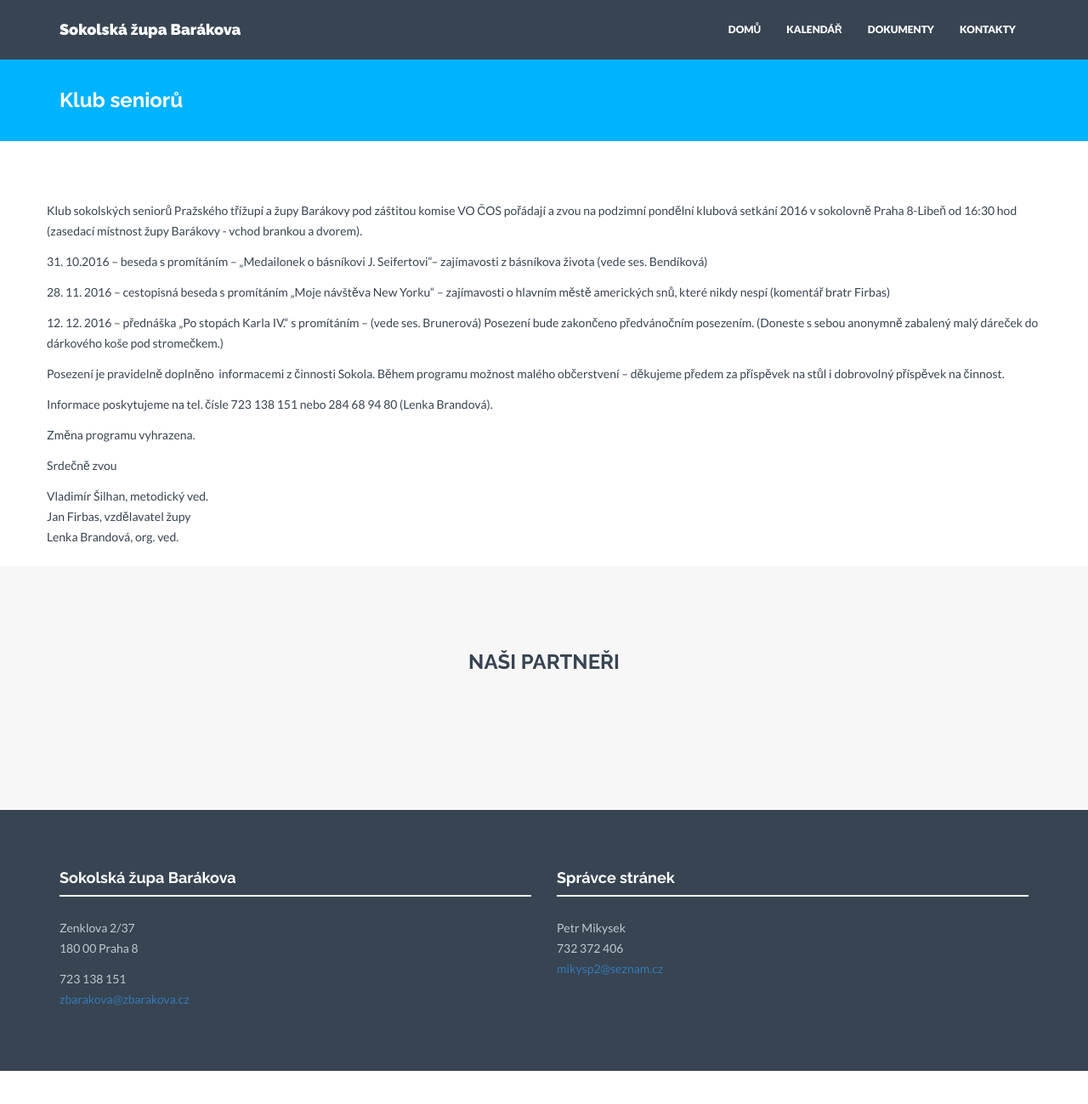
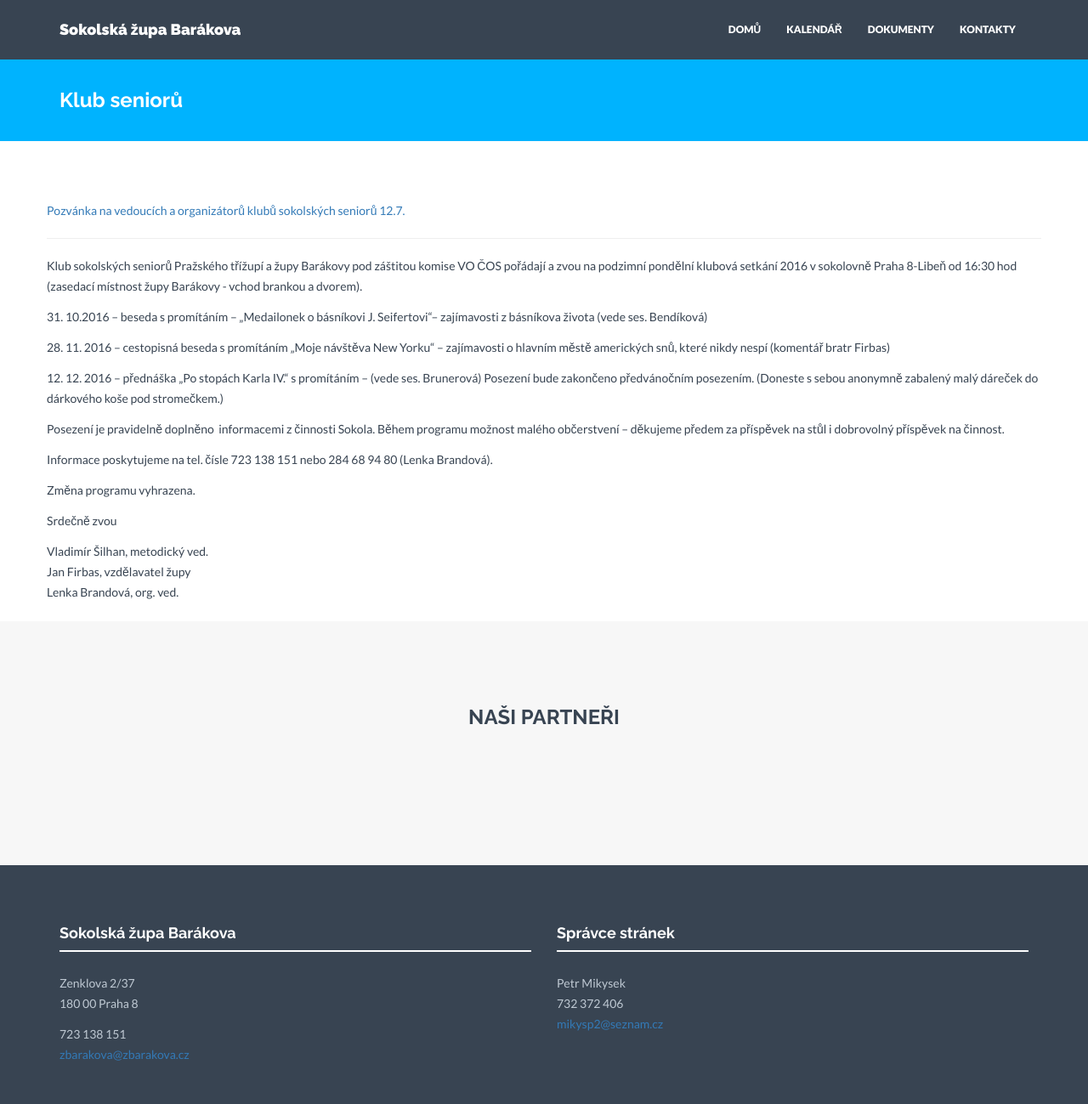
Before and after one commit to milanhybner/zbarakova.cz, a Jekyll site: the page built from vo/klub-senioru.md, in a window 1280 px wide and 1325 px high. Shown: the top 1299 px of the window at 85% size. Built offline with Jekyll 4.4.1, drawn with Linux system fonts in a browser that asks for light colours; nearby versions of some CDN libraries.

Commit message:
aktualizován klub seniorů

```diff
--- a/_data/akce-archiv.yaml
+++ b/_data/akce-archiv.yaml
@@ -141,6 +141,12 @@
   url:
   druh: Setkání
 
+- datum: 2016-11-11
+  nazev: Seminář vedoucích a organizátorů klubů sokolských seniorů
+  url: /soubory/2016-11-11-klub-senioru.docx
+  druh: Klub seniorů
+
+
 - datum: 2016-11-12
   nazev: Sraz župních náčelníků a náčelnic
   url:
--- a/vo/klub-senioru.md
+++ b/vo/klub-senioru.md
@@ -1,6 +1,10 @@
 ---
 layout: page
 nazev: Klub seniorů
+---
+
+[Pozvánka na vedoucích a organizátorů klubů sokolských seniorů 12.7.](/soubory/2016-12-07-klub-senioru.docx)
+
 ---
 
 Klub sokolských seniorů Pražského třížupí a župy Barákovy pod záštitou komise VO ČOS pořádají a zvou na podzimní pondělní klubová setkání 2016 v sokolovně Praha 8-Libeň od 16:30 hod (zasedací místnost župy Barákovy - vchod brankou a dvorem).
```
Also changed, not shown: akce.md (+1 -0 lines), slet/skladby.md (+1 -1 lines), 1 other file.
